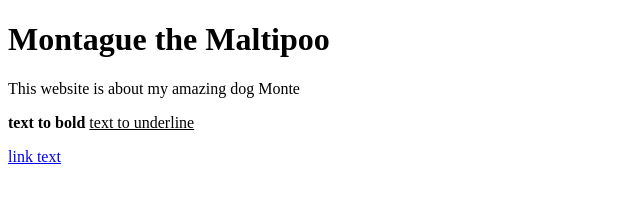
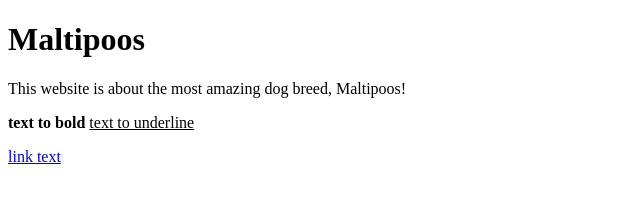
Before and after one commit to Georgiark19/exploring-cs5, a plain HTML site: page index.html in a window 1280 px wide. Shown: the whole page, without its empty margins (0-640 px from the left). Drawn offline with Linux system fonts and the light colour scheme.

Commit message:
Update index.html

```diff
--- a/index.html
+++ b/index.html
@@ -1,8 +1,8 @@
 <!DOCTYPE html>
 <html>
  <body>
- 	<h1>Montague the Maltipoo</h1>
-   	<p>This website is about my amazing dog Monte</p>
+ 	<h1>Maltipoos</h1>
+   	<p>This website is about the most amazing dog breed, Maltipoos!</p>
 	<b>text to bold</b>
 	<u>text to underline</u>
   	<p><a href="https://www.dogster.com/">link text</a></p>
```
